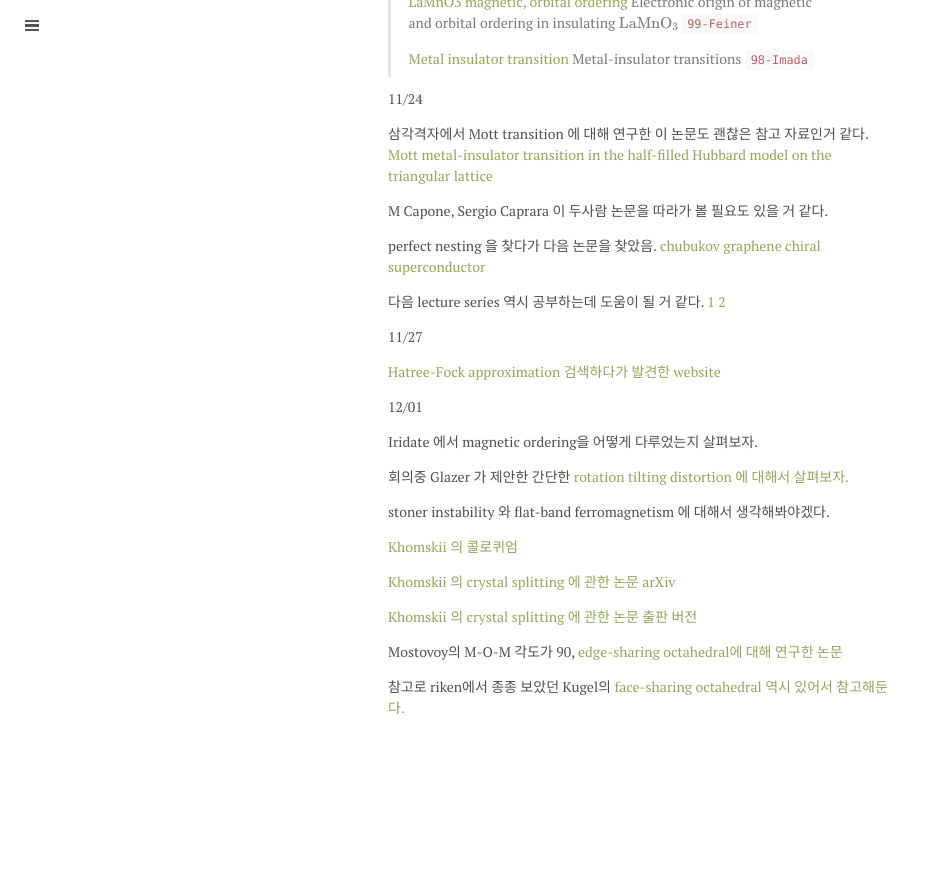
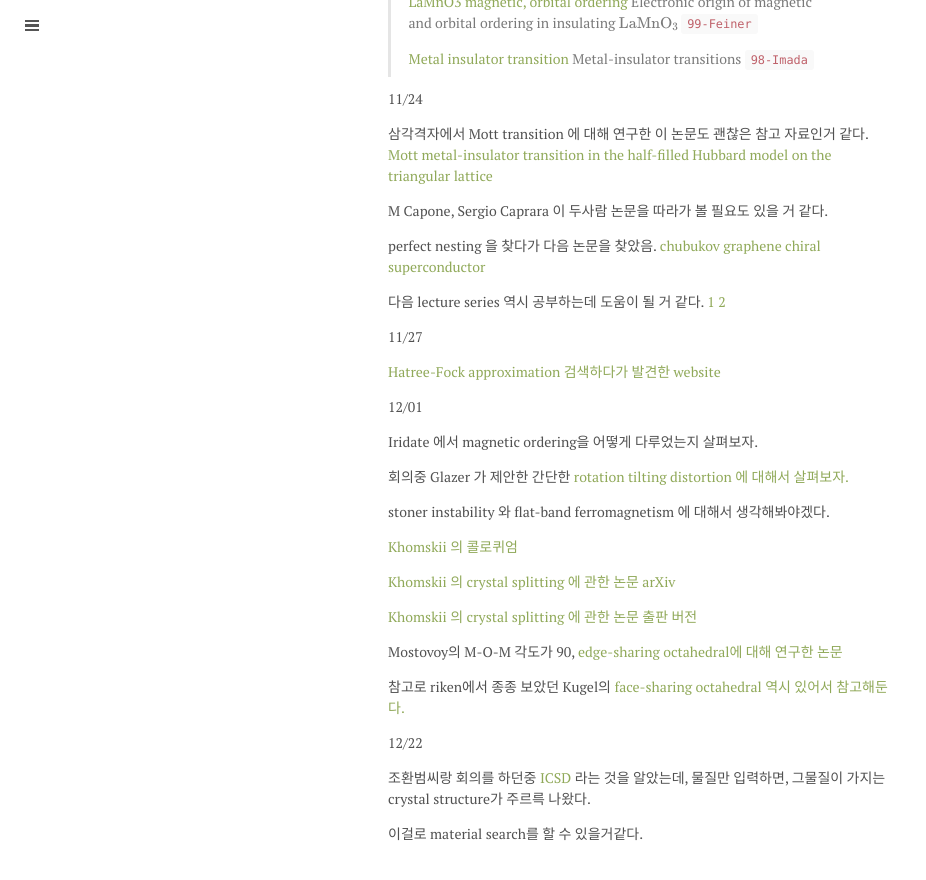
Before and after one commit to qkrwlsghdcjsworlt/work, a Jekyll site: the page built from iridates-note.md, in a window 1280 px wide and 900 px high, scrolled down 4363 px. Shown: the top 880 px of the window, without its empty margins (0-926 px from the left). Built offline with Jekyll 4.4.1, drawn with Linux system fonts in a browser that asks for light colours; formulas are drawn with MathJax 3; before the commit the page ends 5137 px from its top, so only the background shows below that.

Commit message:
“update”

```diff
--- a/iridates-note.md
+++ b/iridates-note.md
@@ -244,3 +244,11 @@ stoner instability 와 flat-band ferromagnetism 에 대해서 생각해봐야겠
 Mostovoy의 M-O-M 각도가 90, [edge-sharing octahedral에 대해 연구한 논문]({{ site.baseurl }}/public/iridatesnotes/02-Mostovoy-orbital-ordering-90-Exchange-PRL.pdf)
 
 참고로 riken에서 종종 보았던 Kugel의 [face-sharing octahedral 역시 있어서 참고해둔다.]({{ site.baseurl }}/public/iridatesnotes/14-Kugel-face-sharing-octahedral-arXiv.pdf)
+
+
+
+12/22
+
+조환범씨랑 회의를 하던중 [ICSD](http://icsd.kisti.re.kr/icsd/icsd_chemistry.jsp) 라는 것을 알았는데, 물질만 입력하면, 그물질이 가지는 crystal structure가 주르륵 나왔다.
+
+이걸로 material search를 할 수 있을거같다.
```
